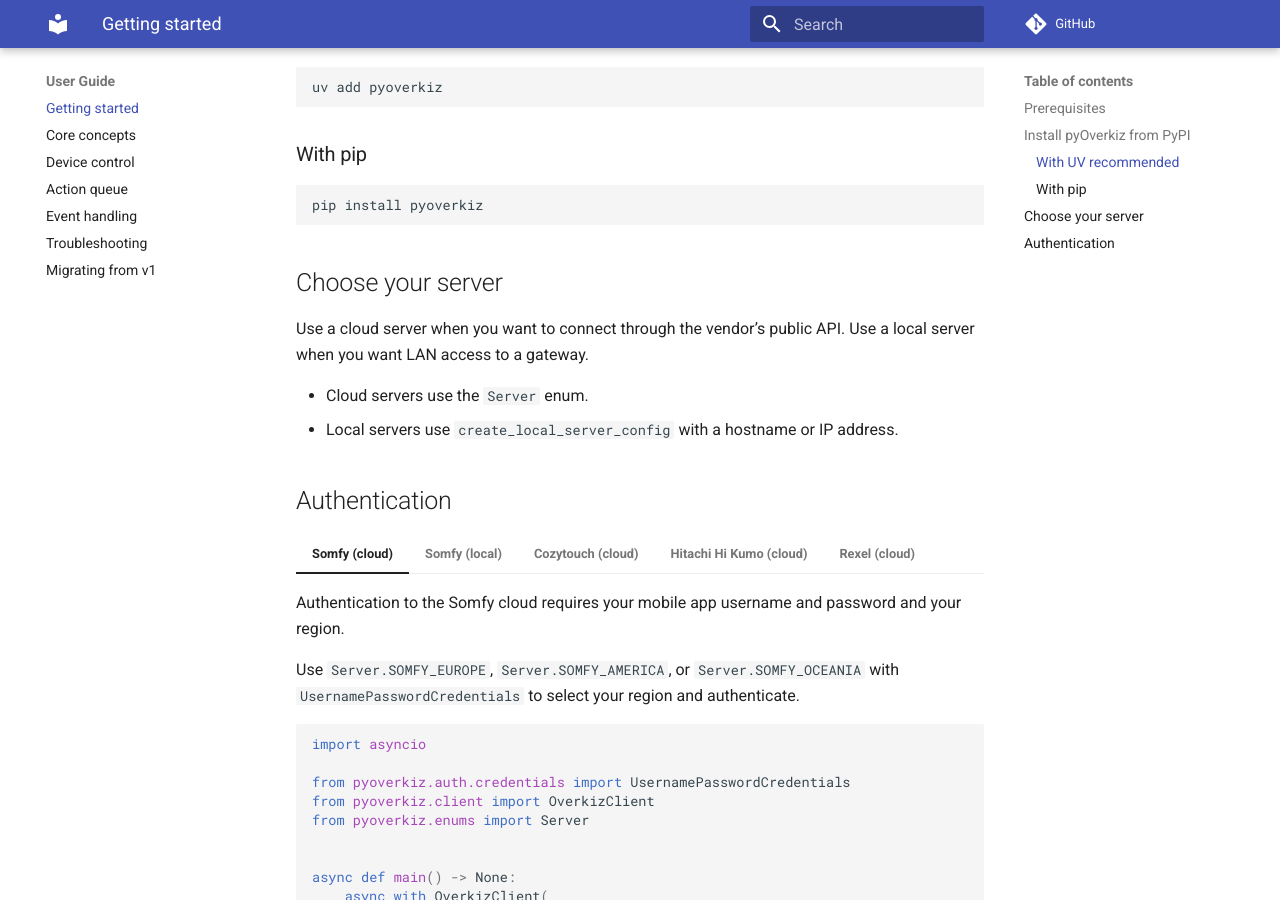
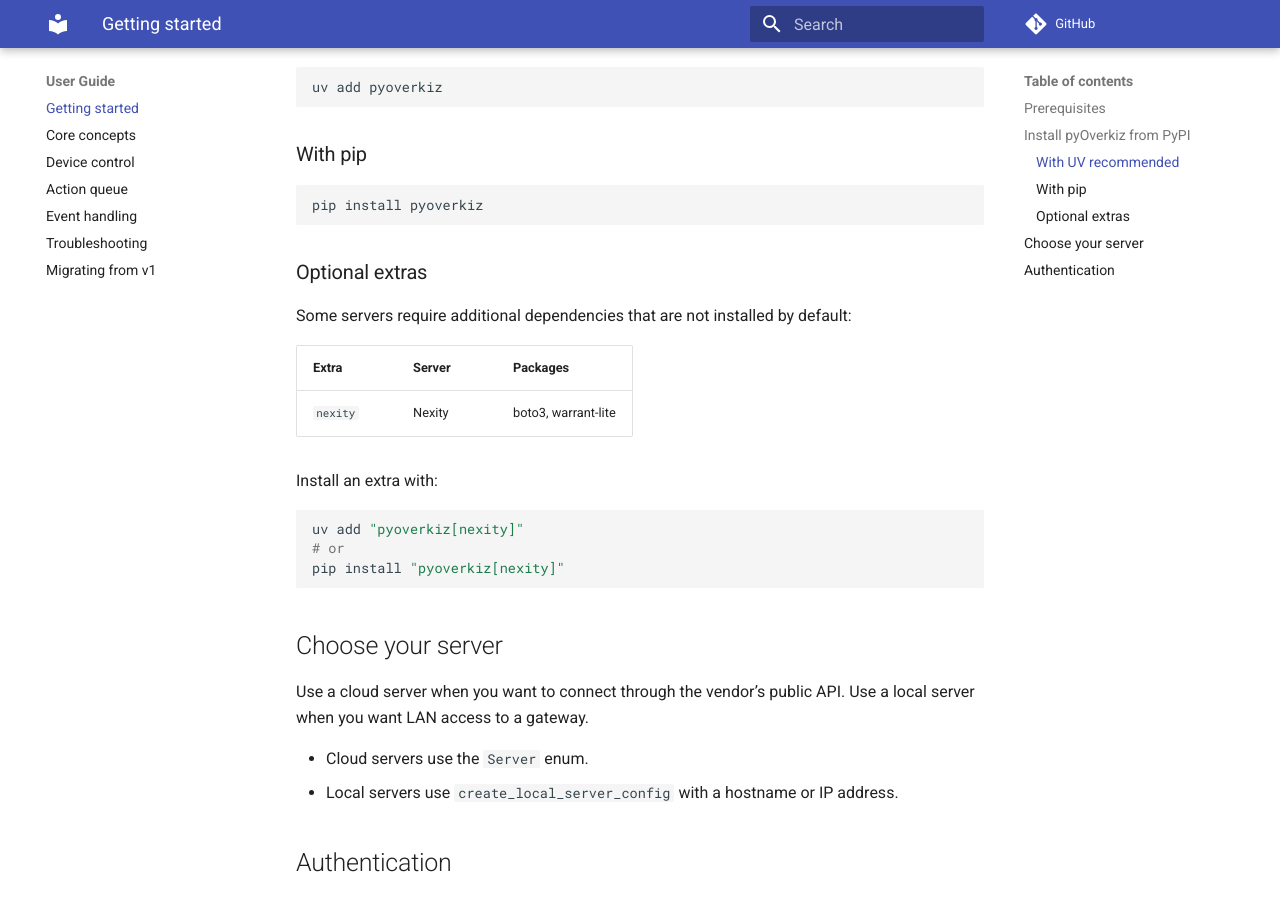
Before and after one commit to iMicknl/python-overkiz-api, an MkDocs documentation site: the page built from docs/getting-started.md, in a window 1280 px wide and 900 px high, scrolled down 582 px. Built offline with MkDocs 1.6.1 and Material for MkDocs 9.7.7, drawn with Linux system fonts in a browser that asks for light colours; comment, search, counter and statistics services are not loaded.

Commit message:
Make boto3 and warrant-lite optional dependencies for Nexity auth
These heavy dependencies (~100MB installed) are only used by
NexityAuthStrategy. Moving them to a `nexity` extra avoids pulling
in the entire AWS SDK for users who don't need Nexity support.

````diff
--- a/docs/getting-started.md
+++ b/docs/getting-started.md
@@ -23,6 +23,22 @@
 
 ```bash
 pip install pyoverkiz
+```
+
+### Optional extras
+
+Some servers require additional dependencies that are not installed by default:
+
+| Extra | Server | Packages |
+|-------|--------|----------|
+| `nexity` | Nexity | boto3, warrant-lite |
+
+Install an extra with:
+
+```bash
+uv add "pyoverkiz[nexity]"
+# or
+pip install "pyoverkiz[nexity]"
 ```
 
 ## Choose your server
--- a/pyproject.toml
+++ b/pyproject.toml
@@ -17,12 +17,14 @@
     "aiohttp<4.0.0,>=3.10.3",
     "backoff<3.0,>=1.10.0",
     "attrs>=21.2",
-    "boto3<2.0.0,>=1.18.59",
-    "warrant-lite<2.0.0,>=1.0.4",
     "cattrs>=23.2",
 ]
 
 [project.optional-dependencies]
+nexity = [
+    "boto3<2.0.0,>=1.18.59",
+    "warrant-lite<2.0.0,>=1.0.4",
+]
 docs = [
     "mkdocs>=1.5.0,<2.0",
     "mkdocs-material>=9.5.0",
````
Also changed, not shown: docs/migration-v2.md (+1 -1 lines), 3 other files.
